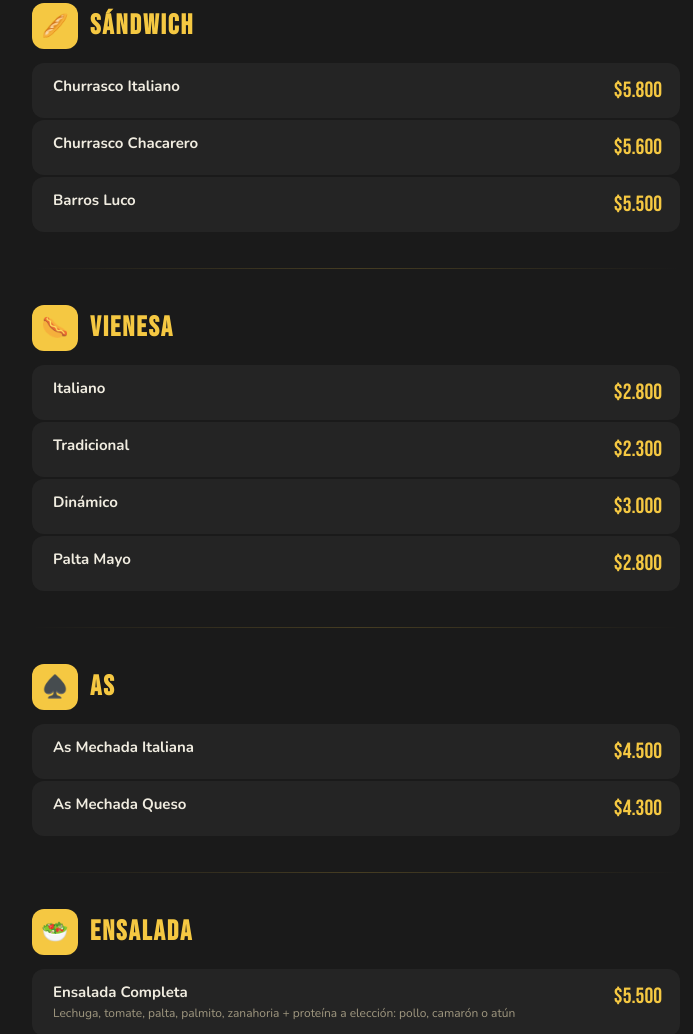
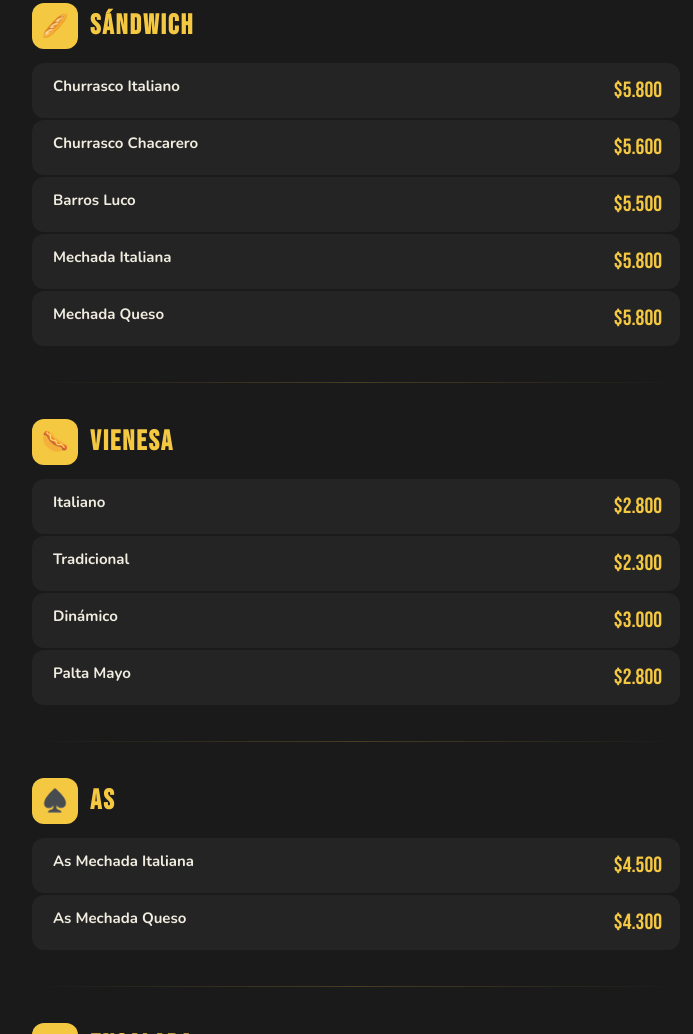
Before and after one commit to drax1425/lapaitachula, a plain HTML site: page index.html in a window 1280 px wide. Shown: the part 1516-2550 px from the top of the page, without its empty margins (284-977 px from the left). Drawn offline with nearby package versions, Linux system fonts and the light colour scheme.

Commit message:
feat: agregar Mechada Italiana y Mechada Queso a la sección de sándwiches

```diff
--- a/index.html
+++ b/index.html
@@ -439,6 +439,18 @@
           </div>
           <div class="item-price">$5.500</div>
         </div>
+        <div class="item">
+          <div>
+            <div class="item-name">Mechada Italiana</div>
+          </div>
+          <div class="item-price">$5.800</div>
+        </div>
+        <div class="item">
+          <div>
+            <div class="item-name">Mechada Queso</div>
+          </div>
+          <div class="item-price">$5.800</div>
+        </div>
       </div>
     </div>
     <div class="section-divider"></div>
```
Also changed, not shown: printable_qr.html (+12 -6 lines), 1 other file.
